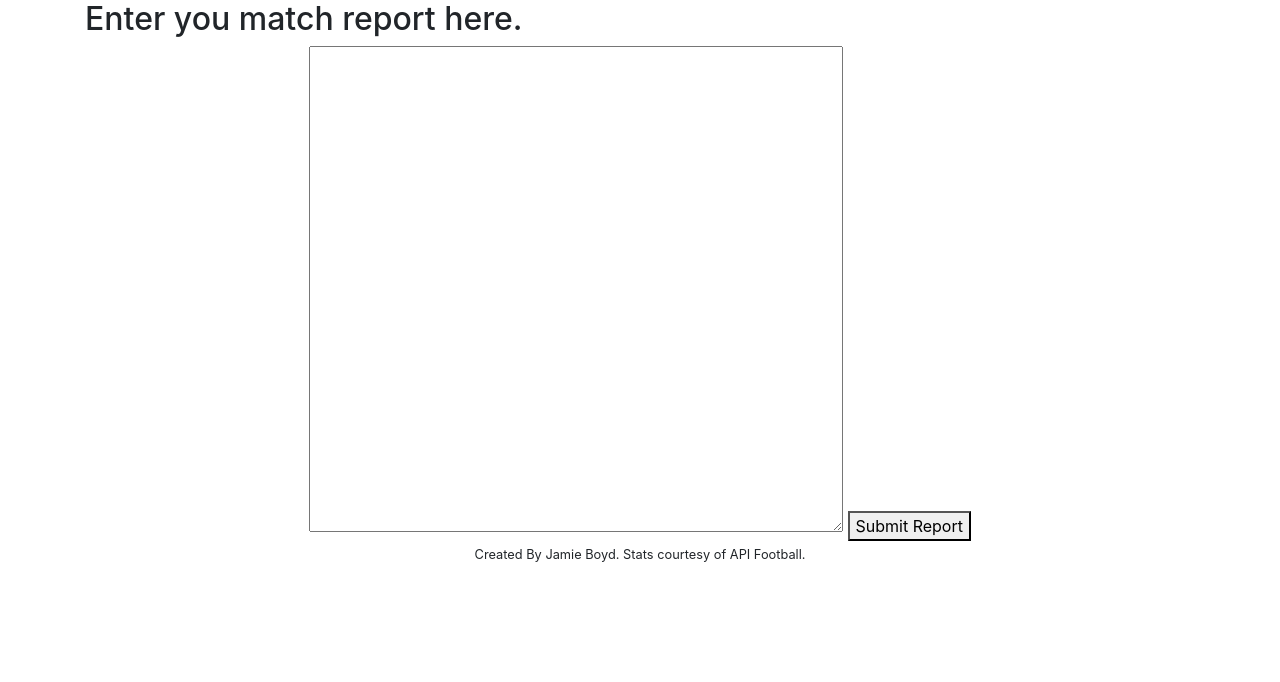
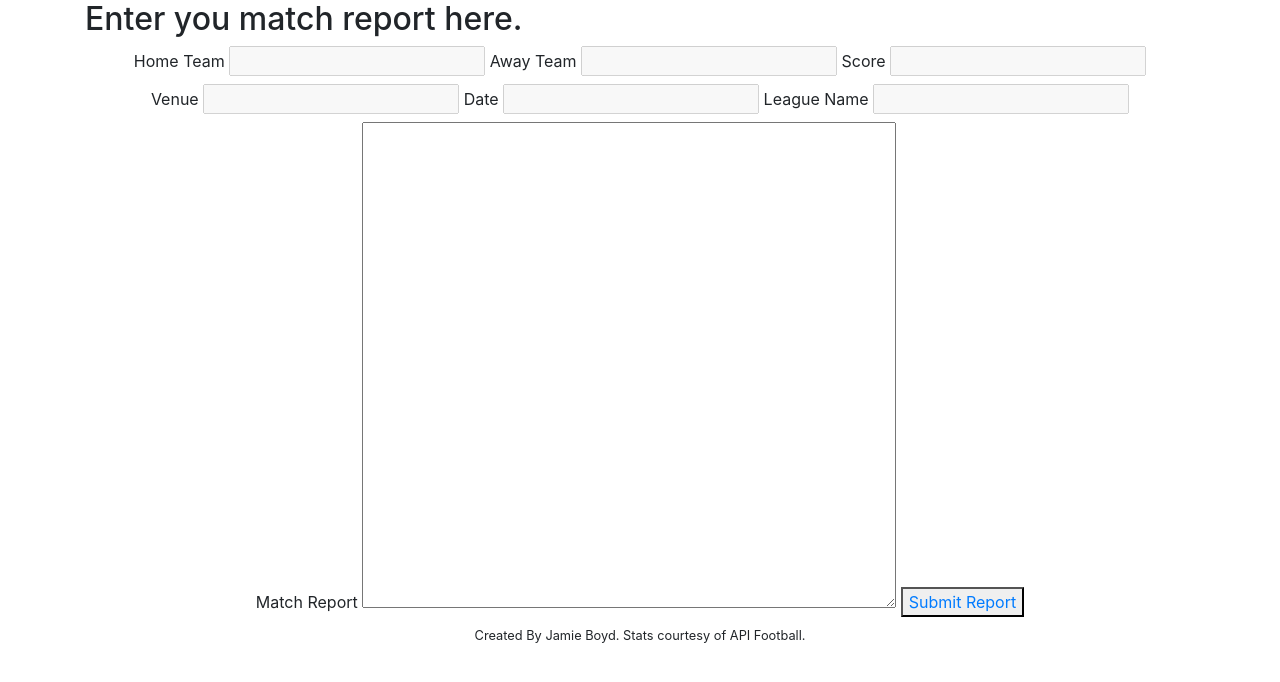
Before and after one commit to jboyd8/milestone-project-3, a Flask app: template app/templates/createreport.html in a window 1280 px wide. Shown: the part 56-738 px from the top of the page. Run offline with Flask 2, Linux system fonts and the light colour scheme; the template is opened without the code that fills it, so the values that code supplies are empty; some libraries are stand-ins or nearby versions.

Commit message:
feat: added in a form template

```diff
--- a/app/templates/createreport.html
+++ b/app/templates/createreport.html
@@ -5,9 +5,35 @@
     <div class="row">
         <div class="col-12">
             <h2>Enter you match report here.</h2>
-            <form action="{{ url_for('submit_report', match_id=match._id) }}" method="POST" class="text-center">
-                <textarea name="match_report" id="" cols="50" rows="20"></textarea>
-                <button type="sumbmit">Submit Report</button>
+            <form action="{{ url_for('submit_report') }}" method="POST" class="text-center">
+
+                <label>Home Team
+                    <input type="text" value="" name="home_team" disabled>
+                </label>
+                <label>Away Team
+                    <input type="text" value="" name="away_team" disabled>
+                </label>
+                <label>Score
+                    <input type="text" value="" name="score" disabled>
+                </label>
+                <label>Venue
+                    <input type="text" value="" name="venue" disabled>
+                </label>
+                <label>Date
+                    <input type="text" value="" name="date" disabled>
+                </label>
+                <label>League Name
+                    <input type="text" value="" name="league_name" disabled>
+                </label>
+
+                <label>Match Report
+                    <textarea name="match_report" id="" cols="50" rows="20" required></textarea>
+                </label>
+
+
+
+                <button type="sumbmit"><a href="{{ url_for('submit_report') }}">Submit Report</a></button>
+
             </form>
         </div>
     </div>
```
